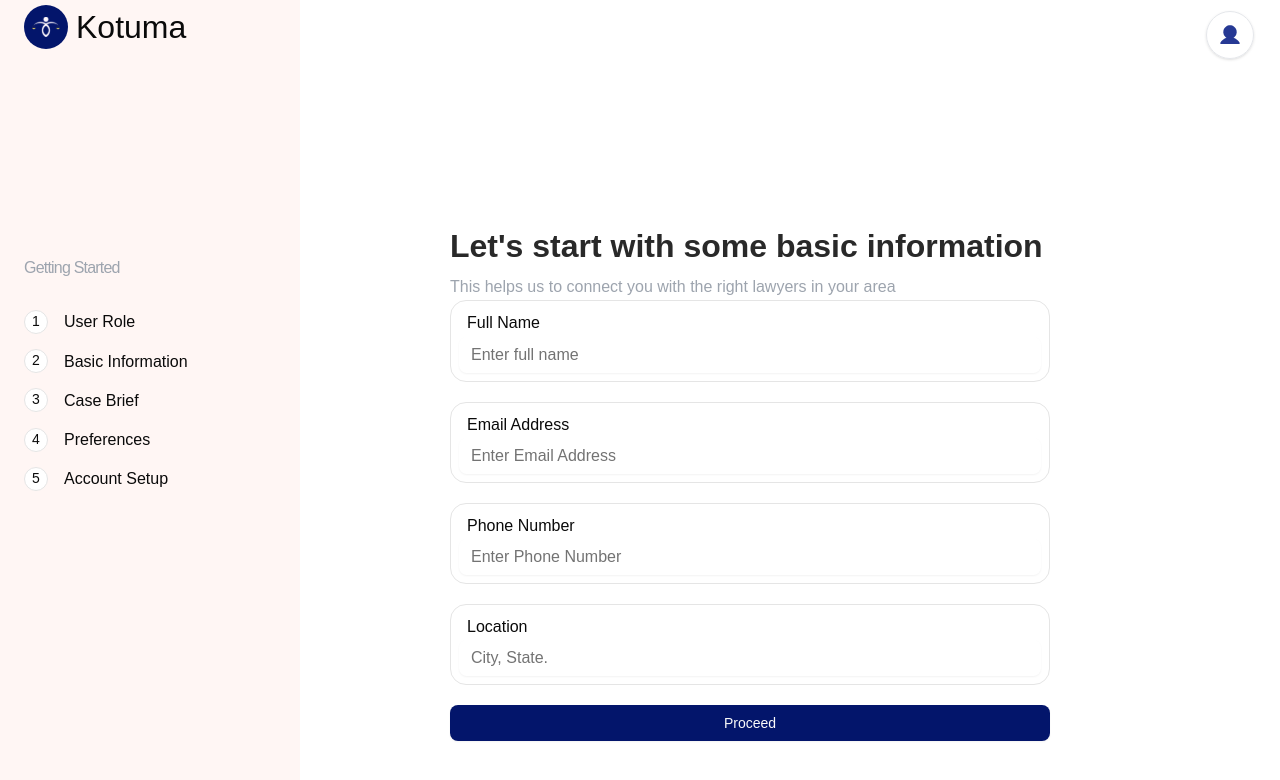
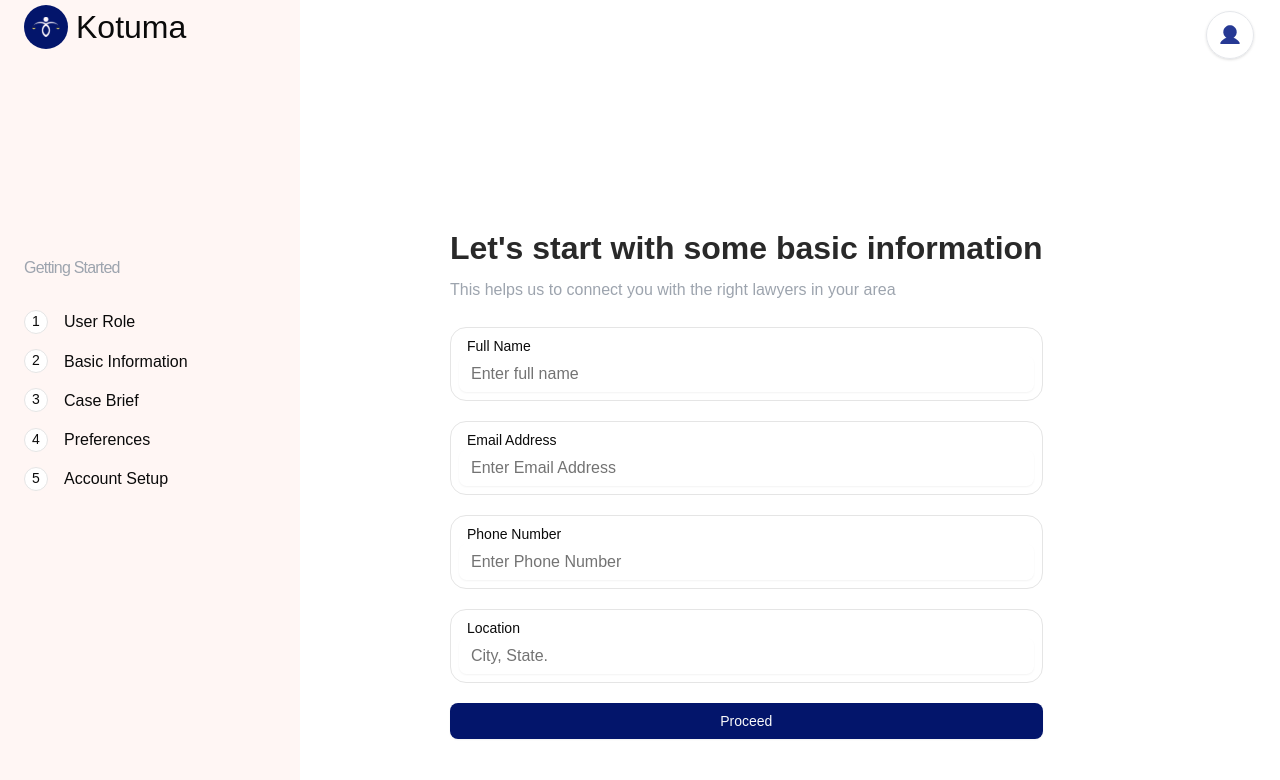
Before and after one commit to OmaSteph/kotuma-app, a React (Vite) app: page /onboarding/onboardclients in a window 1280 px wide. Shown: the top 780 px of the page. Built offline with nearby package versions, Linux system fonts and the light colour scheme.

Commit message:
ui 50% done

```diff
--- a/src/components/components/onboarding/onboardclients.tsx
+++ b/src/components/components/onboarding/onboardclients.tsx
@@ -1,35 +1,107 @@
-import { Button } from "../ui/button"
-import { Input } from "../ui/input"
+import { useState } from "react";
+import { Button } from "../ui/button";
+import { Input } from "../ui/input";
 
-const OnboardClients= ()=>{
-  return(
+const OnboardClients = () => {
+  const [formData, setFormData] = useState({
+    fullName: "",
+    email: "",
+    phone: "",
+    location: "",
+  });
 
-        <div className="w-[600px] mt-0">
-            <h3 className="text-[#292929] text-[32px] font-semibold">Let's start with some basic information </h3>
-            <p className="text-[#9DA4AE] font-mediumgi"> This helps us to connect you with the right lawyers in your area</p>
-<form className="space-y-5">
+  // Update state on input change
+  const handleChange = (e) => {
+    const { name, value } = e.target;
+    setFormData((prev) => ({
+      ...prev,
+      [name]: value,
+    }));
+  };
+
+  // Handle form submit
+  const handleSubmit = (e) => {
+    e.preventDefault();
+    console.log("Form Data:", formData);
+    // You can send formData to API here
+  };
+
+  return (
+    <div className="w-full max-w-[600px] mt-0">
+      <h3 className="text-[#292929] text-[32px] font-semibold">
+        Let's start with some basic information
+      </h3>
+      <p className="text-[#9DA4AE] font-medium">
+        This helps us to connect you with the right lawyers in your area
+      </p>
+
+      <form onSubmit={handleSubmit} className="space-y-5 mt-6">
         <fieldset className="border rounded-2xl p-2">
- <label className="px-2">Full Name</label>
-        <Input type="text" placeholder="Enter full name" className="border-0 w-full "/>
+          <label htmlFor="fullName" className="px-2 block text-sm font-medium">
+            Full Name
+          </label>
+          <Input
+            id="fullName"
+            name="fullName"
+            type="text"
+            value={formData.fullName}
+            onChange={handleChange}
+            placeholder="Enter full name"
+            className="border-0 w-full px-3 py-2"
+          />
         </fieldset>
+
         <fieldset className="border rounded-2xl p-2">
- <label className="px-2">Email Address</label>
-        <Input type="email" placeholder="Enter Email Address" className="border-0 "/>
+          <label htmlFor="email" className="px-2 block text-sm font-medium">
+            Email Address
+          </label>
+          <Input
+            id="email"
+            name="email"
+            type="email"
+            value={formData.email}
+            onChange={handleChange}
+            placeholder="Enter Email Address"
+            className="border-0 w-full px-3 py-2"
+          />
         </fieldset>
+
         <fieldset className="border rounded-2xl p-2">
- <label className="px-2">Phone Number</label>
-        <Input type="text" placeholder="Enter Phone Number" className="border-0 "/>
+          <label htmlFor="phone" className="px-2 block text-sm font-medium">
+            Phone Number
+          </label>
+          <Input
+            id="phone"
+            name="phone"
+            type="text"
+            value={formData.phone}
+            onChange={handleChange}
+            placeholder="Enter Phone Number"
+            className="border-0 w-full px-3 py-2"
+          />
         </fieldset>
+
         <fieldset className="border rounded-2xl p-2">
- <label className="px-2">Location</label>
-        <Input type="text" placeholder="City, State." className="border-0 "/>
+          <label htmlFor="location" className="px-2 block text-sm font-medium">
+            Location
+          </label>
+          <Input
+            id="location"
+            name="location"
+            type="text"
+            value={formData.location}
+            onChange={handleChange}
+            placeholder="City, State."
+            className="border-0 w-full px-3 py-2"
+          />
         </fieldset>
-<Button className="w-full">Proceed
+
+        <Button type="submit" className="w-full">
+          Proceed
         </Button>
       </form>
     </div>
+  );
+};
 
-
-
-  )  }
-  export default OnboardClients
+export default OnboardClients;
--- a/src/components/components/onboarding/onboardone.tsx
+++ b/src/components/components/onboarding/onboardone.tsx
@@ -1,47 +1,97 @@
-import { Button } from "../ui/button"
-import { useNavigate } from "react-router-dom"
-const OnboardOne = ()=>{
-    const navigate= useNavigate()
-    return(
+import { Button } from "../ui/button";
+import { useNavigate } from "react-router-dom";
+import { useState } from "react";
+const OnboardOne = () => {
+  const navigate = useNavigate();
+  const [state, setState] = useState({ onboard: "" });
+
+  const handleChange = (e) => {
+    setState({ onboard: e.target.value });
+  };
+
+  const handleSubmit = (e) => {
+    e.preventDefault();
+    navigate("/onboarding/onboardclients");
+  };
+  return (
     <section className="flex justify-center items-center min-h-[60vh]">
-            <div>
-
-            <h3 className="font-semibold text-[2rem] tracking-tighter text-gray-800">How can we help you?</h3>
-            <p className= "font-medium text-[#9da4ae] tracking-tighter"> Choose the options that best describes what you're looking for</p>
+      <form>
+        <h3 className="font-semibold text-[2rem] tracking-tighter text-gray-800">
+          How can we help you?
+        </h3>
+        <p className="font-medium text-[#9da4ae] tracking-tighter">
+          {" "}
+          Choose the options that best describes what you're looking for
+        </p>
         {/* radio button begins */}
         <div className="mt-2.5 space-y-5">
           {/*radio 1  */}
-                <div className="flex gap-4 items-start py-5 px-4 border border-[#E5e7eb] shadow-nd rounded-[10px]">
-                    <input type="radio" className="w-6 h-6 mt-1" />
+          <div className="flex gap-4 items-start py-5 px-4 border border-[#E5e7eb] shadow-md rounded-[10px] hover:bg-blue-400 ">
+            <input
+              type="radio"
+              className="w-6 h-6 mt-1"
+              name="onboard"
+              value="legal-help"
+              onChange={handleChange}
+            />
             <div>
-                     <p className="font-semibold tracking-tight text-gray-800"> I am new and need legal help</p>
-                     <p> Connect with qualified lawyers who can help you with your legal matter</p>
+              <p className="font-semibold tracking-tight text-gray-800">
+                {" "}
+                I am new and need legal help
+              </p>
+              <p>
+                {" "}
+                Connect with qualified lawyers who can help you with your legal
+                matter
+              </p>
             </div>
-
           </div>
           {/* radio 2 */}
-                <div className="flex gap-4 items-start py-5 px-4 border border-[#E5e7eb] shadow-nd rounded-[10px]">
-                    <input type="radio" className="w-6 h-6 mt-1" />
+          <div className="flex gap-4 items-start py-5 px-4 border border-[#E5e7eb] shadow-md rounded-[10px] hover:bg-blue-400">
+            <input
+              type="radio"
+              className="w-6 h-6 mt-1"
+              name="onboard"
+              value={"returning"}
+              onChange={handleChange}
+            />
             <div>
-                     <p className="font-semibold tracking-tight text-gray-800"> I'm a returning clients</p>
+              <p className="font-semibold tracking-tight text-gray-800">
+                {" "}
+                I'm a returning clients
+              </p>
               <p> Sign in to access your account with new legal matters</p>
             </div>
-
           </div>
           {/*radio 3  */}
-                  <div className="flex gap-4 items-start py-5 px-4 border border-[#E5e7eb] shadow-nd rounded-[10px]">
-                    <input type="radio" className="w-6 h-6 mt-1" />
+          <div className="flex gap-4 items-start py-5 px-4 border border-[#E5e7eb] shadow-md rounded-[10px] hover:bg-blue-400">
+            <input
+              type="radio"
+              className="w-6 h-6 mt-1"
+              name="onboard"
+              value="lawyer"
+              onChange={handleChange}
+            />
             <div>
-                     <p className="font-semibold tracking-tight text-gray-800"> I'm a lawyer</p>
-                     <p> Join our network and connect with clients who need your expertise</p>
-                        </div>
-
+              <p className="font-semibold tracking-tight text-gray-800">
+                {" "}
+                I'm a lawyer
+              </p>
+              <p>
+                {" "}
+                Join our network and connect with clients who need your
+                expertise
+              </p>
             </div>
           </div>
-            <Button onClick={()=>navigate("/onboarding/onboardclients")} className="w-full mt-5"> Proceed</Button>
         </div>
+        <Button className="w-full mt-5" onClick={handleSubmit}>
+          {" "}
+          Proceed
+        </Button>
+      </form>
     </section>
-    )
-}
+  );
+};
 
-export default OnboardOne
+export default OnboardOne;
```
Also changed, not shown: src/components/components/onboarding/onboardingheader.tsx (line endings or trailing spaces). Lines whose indentation alone changed are shown as unchanged.
